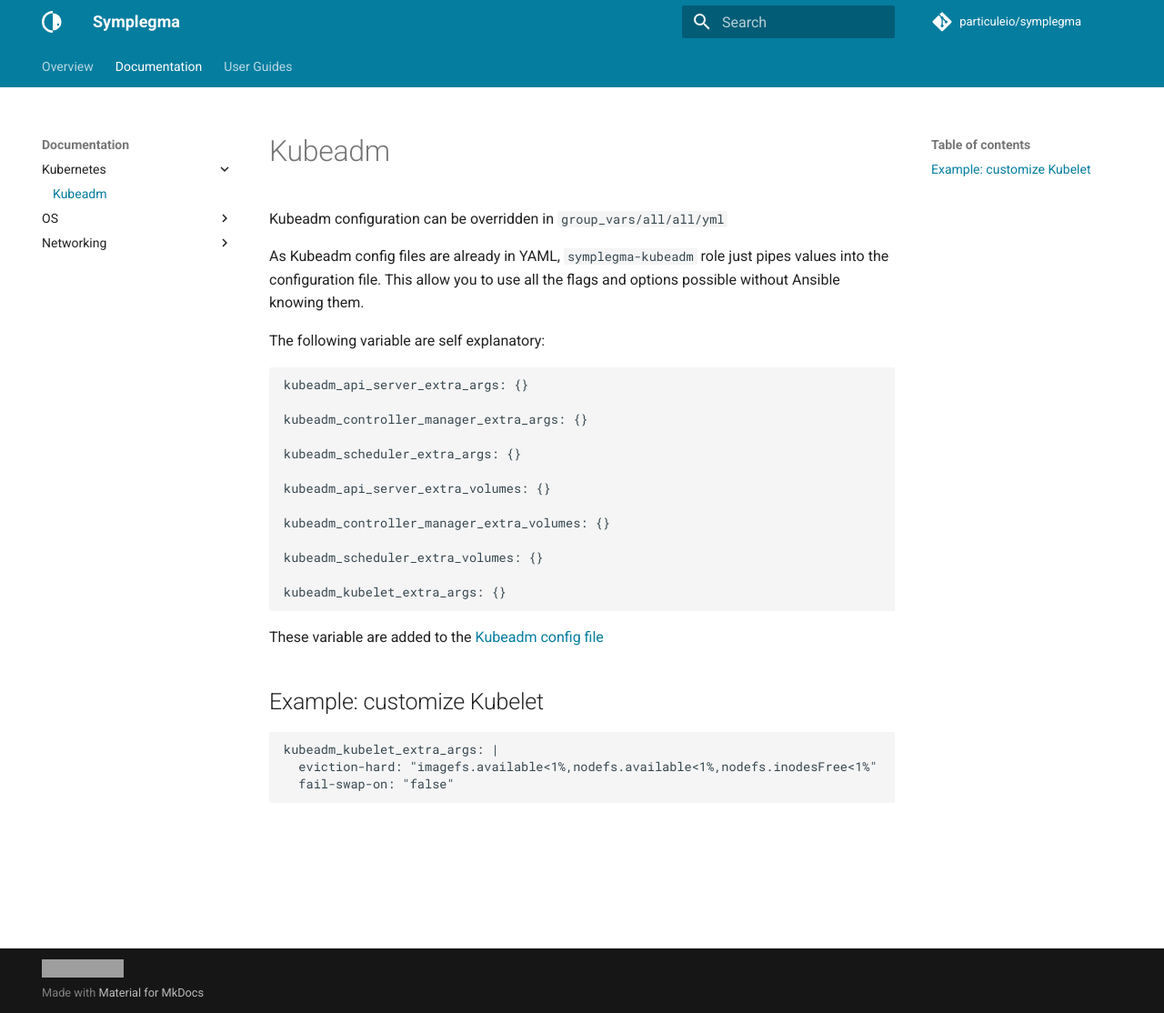
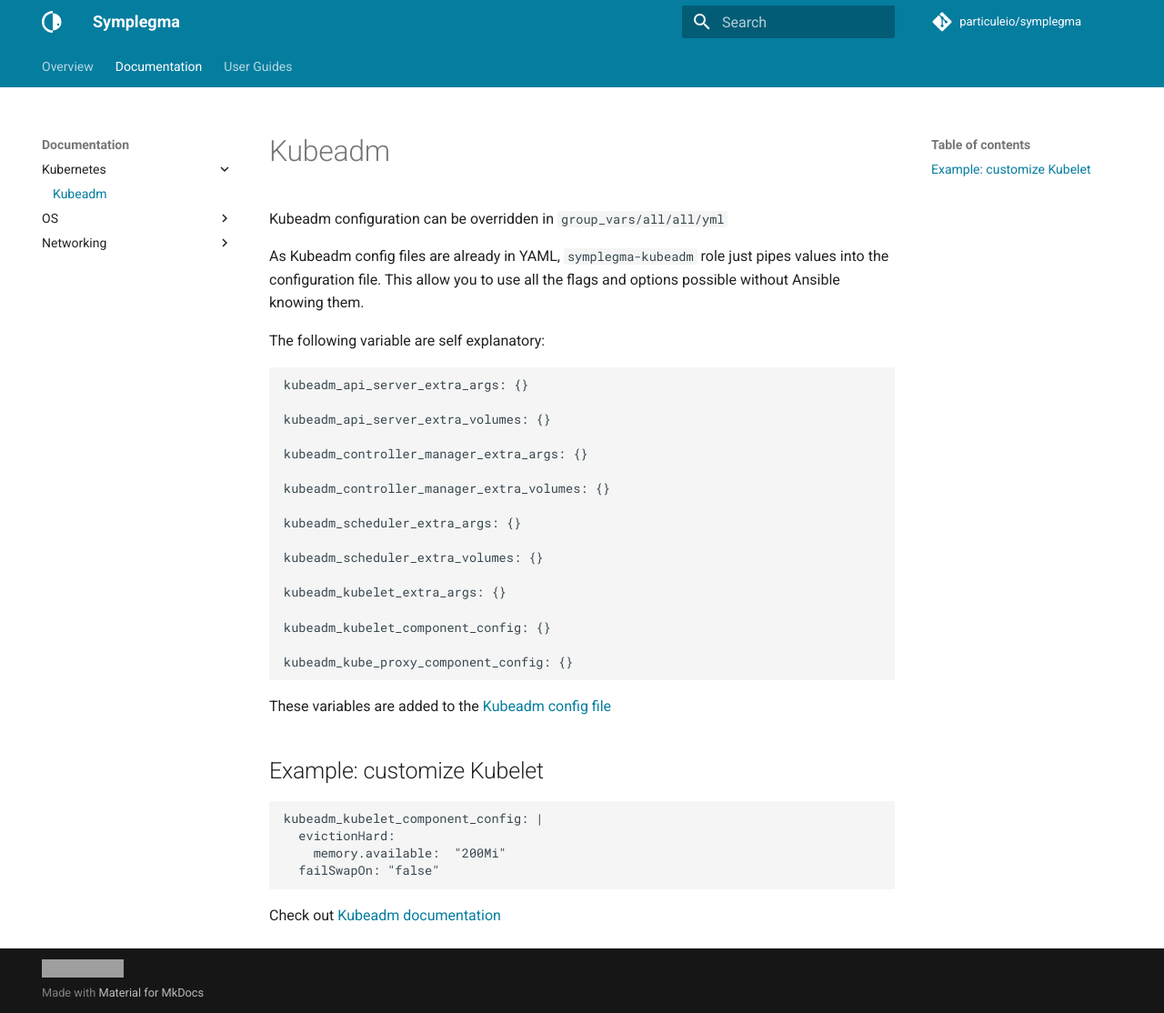
Before and after one commit to particuleio/symplegma, an MkDocs documentation site: the page built from docs/configuration/kubeadm/kubeadm.md, in a window 1280 px wide and 1114 px high. Shown: the whole window at 91% size. Built offline with MkDocs 1.6.1 and Material for MkDocs 9.7.7, drawn with Linux system fonts in a browser that asks for light colours; comment, search, counter and statistics services are not loaded; grey boxes are pictures that could not be loaded.

````diff
--- a/docs/configuration/kubeadm/kubeadm.md
+++ b/docs/configuration/kubeadm/kubeadm.md
@@ -11,25 +11,32 @@ The following variable are self explanatory:
 ```
 kubeadm_api_server_extra_args: {}
 
+kubeadm_api_server_extra_volumes: {}
+
 kubeadm_controller_manager_extra_args: {}
 
+kubeadm_controller_manager_extra_volumes: {}
+
 kubeadm_scheduler_extra_args: {}
-
-kubeadm_api_server_extra_volumes: {}
-
-kubeadm_controller_manager_extra_volumes: {}
 
 kubeadm_scheduler_extra_volumes: {}
 
 kubeadm_kubelet_extra_args: {}
+
+kubeadm_kubelet_component_config: {}
+
+kubeadm_kube_proxy_component_config: {}
 ```
 
-These variable are added to the [Kubeadm config file](https://github.com/clusterfrak-dynamics/symplegma-kubeadm/blob/master/master/templates/kubeadm-config.yaml.j2)
+These variables are added to the [Kubeadm config file](https://github.com/clusterfrak-dynamics/symplegma-kubeadm/blob/master/master/templates/kubeadm-config.yaml.j2)
 
 ## Example: customize Kubelet
 
 ```
-kubeadm_kubelet_extra_args: |
-  eviction-hard: "imagefs.available<1%,nodefs.available<1%,nodefs.inodesFree<1%"
-  fail-swap-on: "false"
+kubeadm_kubelet_component_config: |
+  evictionHard:
+    memory.available:  "200Mi"
+  failSwapOn: "false"
 ```
+
+Check out [Kubeadm documentation](https://kubernetes.io/docs/tasks/administer-cluster/kubelet-config-file/)
--- a/mkdocs.yml
+++ b/mkdocs.yml
@@ -51,7 +51,7 @@ nav:
           - Kubeadm: configuration/kubeadm/kubeadm.md
       - OS:
           - Ubuntu: configuration/os/ubuntu.md
-          - CoreOS: configuration/os/coreos.md
+          - Flatcar: configuration/os/flatcar.md
       - Networking:
           - Calico: configuration/networking/calico.md
           - HA: configuration/networking/ha.md
````
Also changed, not shown: docs/configuration/os/coreos.md (deleted, +0 -9 lines), docs/configuration/os/flatcar.md (added, +15 -0 lines), docs/configuration/os/ubuntu.md (+2 -9 lines), docs/user-guides/aws.md (+1 -1 lines), docs/user-guides/bare-metal.md (+26 -51 lines), docs/user-guides/openstack.md (+1 -1 lines).
